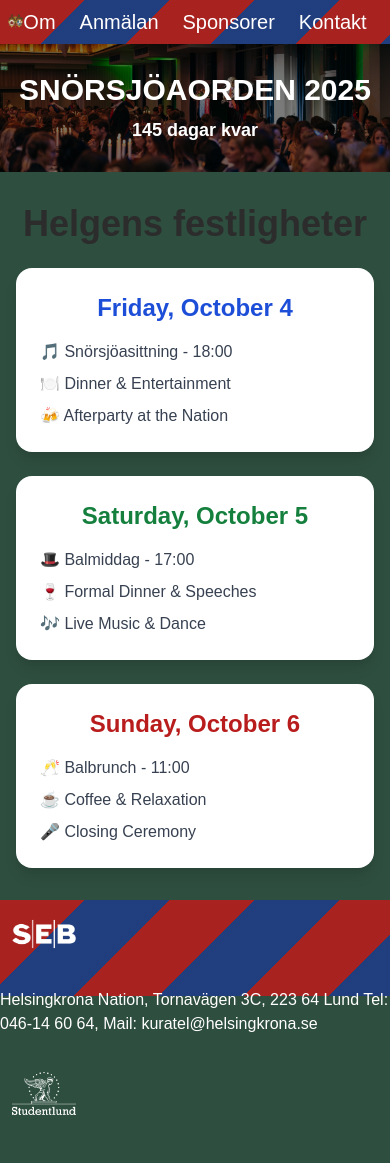
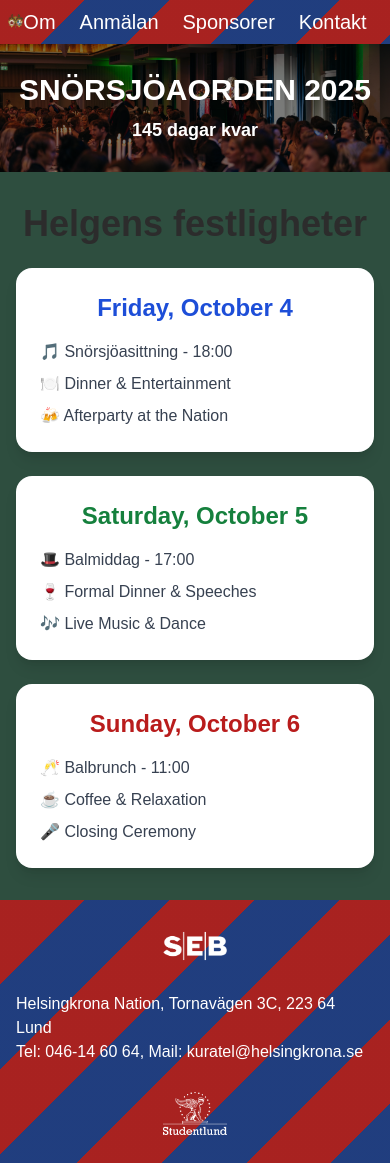
Before and after one commit to helsingkrona/HB-balhemsida, a Next.js app: page / in a window 390 px wide. Before the commit the page ends 1127 px from the top, so only its background shows below. Built offline with nearby package versions, Linux system fonts and the light colour scheme.

Commit message:
improved mobile looks

```diff
--- a/components/Footer.tsx
+++ b/components/Footer.tsx
@@ -3,7 +3,7 @@ import Image from "next/image";
 const Footer: React.FC = () => {
     return (
 
-        <footer className="row-start-3 striped-navbar flex gap-6 pt-1 flex-wrap items-center justify-between h-24">
+        <footer className="row-start-3 striped-navbar flex flex-col sm:flex-row flex-wrap items-center justify-between gap-4 p-4 sm:h-24">
             <a className="items-center flex p-3">
                 <Image
                     aria-hidden
@@ -17,6 +17,7 @@ const Footer: React.FC = () => {
             <a className="flex items-center gap-2">
                 <p className="text-white">
                     Helsingkrona Nation, Tornavägen 3C, 223 64 Lund
+                    <br></br>
                     Tel: 046-14 60 64, Mail: kuratel@helsingkrona.se
                 </p>
             </a>
```
